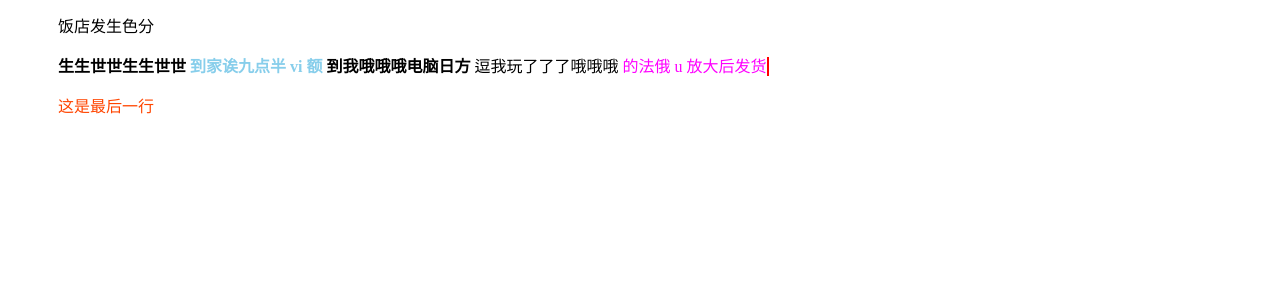
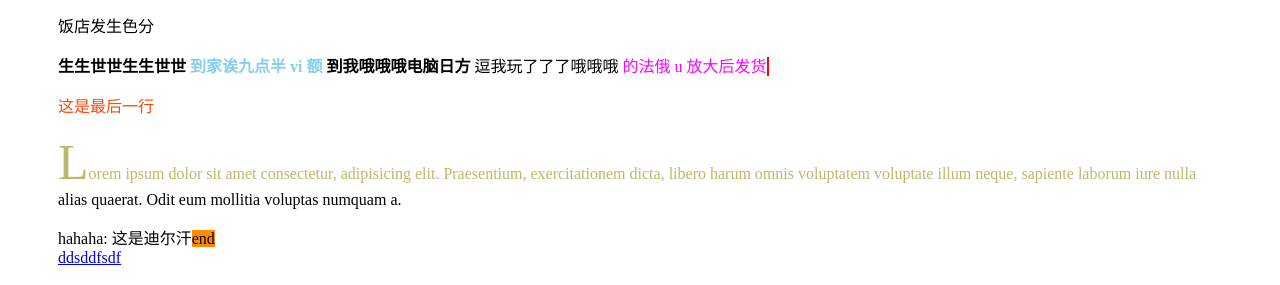
Before and after one commit to ChengLin-Zhou/css-basic-examples, a plain HTML site: page chapter_02/practice/index.html in a window 1280 px wide. Shown: the part 528-813 px from the top of the page. Drawn offline with Linux system fonts and the light colour scheme.

Commit message:
伪元素选择器

```diff
--- a/chapter_02/practice/index.css
+++ b/chapter_02/practice/index.css
@@ -62,3 +62,21 @@
 .practice .structure-pseudo-class>ul p:not(li) {
     background: darkcyan;
 }
+
+.practice .pseudo-ele p::first-letter {
+    font-size: 50px;
+}
+.practice .pseudo-ele p::first-line {
+    color: darkkhaki
+}
+.practice .pseudo-ele div::before {
+    content: "hahaha: ";
+}
+.practice .pseudo-ele div::after {
+    width: 100px;
+    background: darkorange;
+    content: "end";
+}
+.practice .pseudo-ele::selection {
+    font-size: 30px;
+}
--- a/chapter_02/practice/index.html
+++ b/chapter_02/practice/index.html
@@ -69,7 +69,11 @@
             </div>
         </div>
         <div class="negative-pseudo-class"></div>
-        <div class="pseudo-ele"></div>
+        <div class="pseudo-ele">
+            <p>Lorem ipsum dolor sit amet consectetur, adipisicing elit. Praesentium, exercitationem dicta, libero harum omnis voluptatem voluptate illum neque, sapiente laborum iure nulla alias quaerat. Odit eum mollitia voluptas numquam a.</p>
+            <div>这是迪尔汗</div>
+            <a href="#">ddsddfsdf</a>
+        </div>
         <div class="attr"></div>
     </div>
     <script src="index.js"></script>
```
